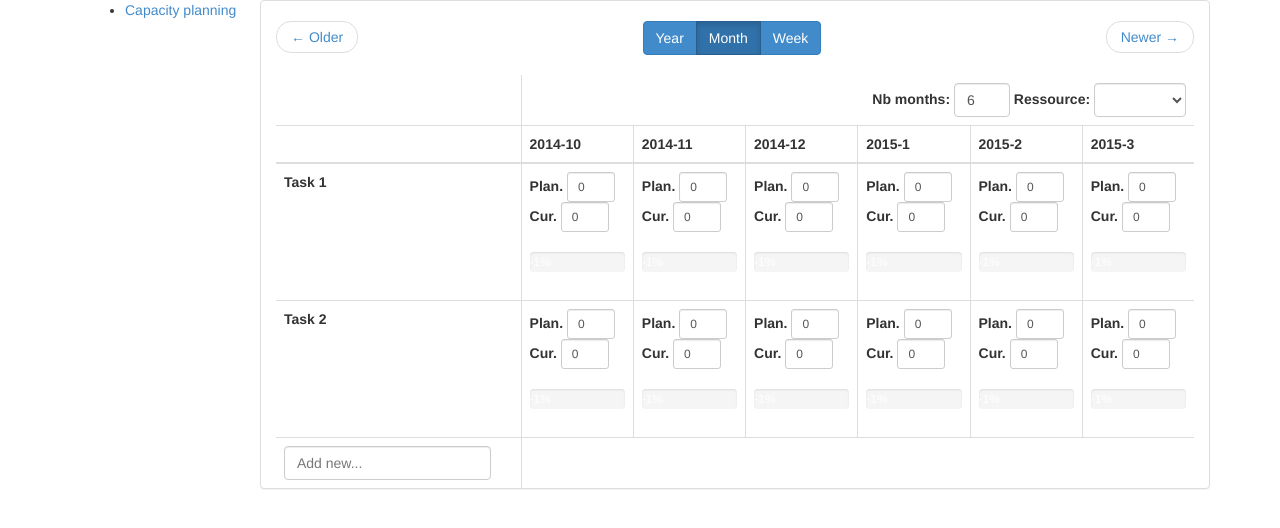
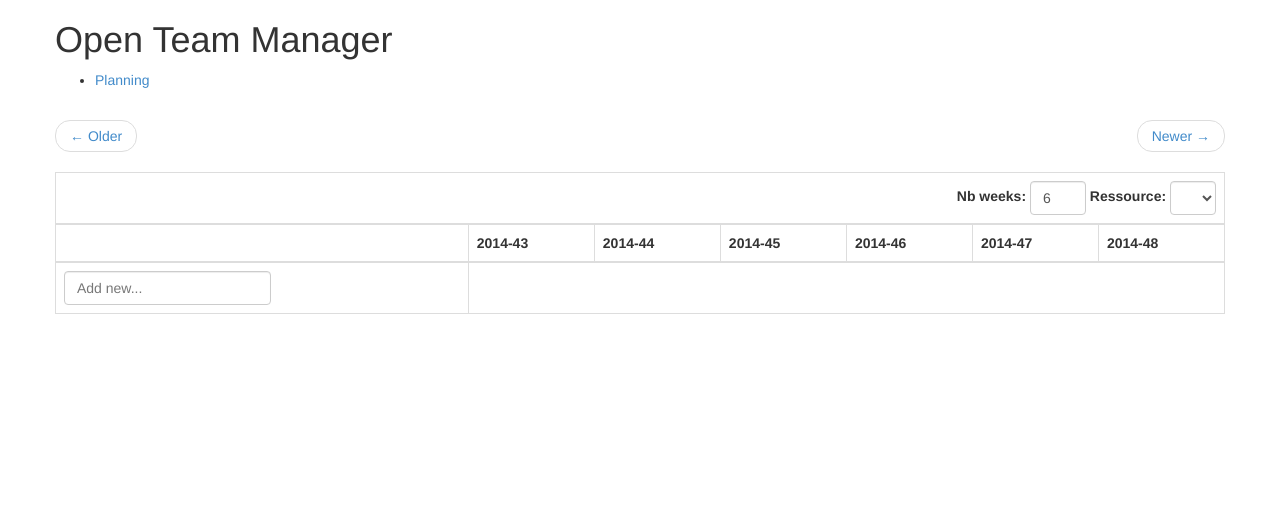
Before and after one commit to gyzpunk/opentm, a Django app: page / in a window 1280 px wide. Shown: the top 528 px of the page. Run offline with Django 3.2, Linux system fonts and the light colour scheme; lists and menus that the app fills with data are empty; parts of the project's set-up code (start-up, migrations or seed data) failed here and were passed over; some libraries are stand-ins or nearby versions.

Commit message:
API integration in front-end  -  Remove year and month selection (leave only week view)  -  Assignation modification not actually working for the moment

```diff
--- a/api/views.py
+++ b/api/views.py
@@ -7,6 +7,7 @@ from api.serializers import TaskSerializer, UserSerializer, AssignationSerialize
 class AssignationViewSet(viewsets.ModelViewSet):
     queryset = Assignation.objects.all()
     serializer_class = AssignationSerializer
+    filter_fields = ('user', 'task', )
 
 
 class UserViewSet(viewsets.ModelViewSet):
--- a/front/static/js/controllers.js
+++ b/front/static/js/controllers.js
@@ -1,46 +1,25 @@
-var wkldApp = angular.module('wkldApp', []);
+var wkldApp = new angular.module('wkldApp', ['ngResource']);
 
-wkldApp.controller('wkldTable', function($scope) {
+wkldApp.config(function($httpProvider) {
+    $httpProvider.defaults.xsrfCookieName = 'csrftoken';
+    $httpProvider.defaults.xsrfHeaderName = 'X-CSRFToken';
+});
+
+wkldApp.controller('wkldTable', function($scope, $resource) {
+    var User = $resource('/api/users/:userId/', {userId: '@id'});
+    var Task = $resource('/api/tasks/:taskId/', {taskId: '@id'}, {}, {stripTrailingSlashes: false});
+    var Assignation = $resource('/api/assignations/:assignationId/', {assignationId: '@id'});
+
     $scope.sel_date = new Date();
 
-	$scope.slot_type = 'month';
+    $scope.slot_type = 'week';
     $scope.nb_slots = 6;
 
     $scope.task_rows = {};
 
     $scope.new_task_name = '';
 
-	$scope.resources = [
-		{
-			name: 'Florent'
-		},
-		{
-			name: 'Jeremy'
-		}
-	];
-
-	$scope.wkld = {
-		'Task 1': {
-			'2014-44': {
-				'planned': 4,
-				'current': 4
-			},
-			'2014-45': {
-				'planned': 4,
-				'current': 3
-			}
-		},
-		'Task 2': {
-			'2014-46': {
-				'planned': 5,
-				'current': 3
-			},
-			'2014-48': {
-				'planned': 5,
-				'current': 1
-			}
-		}
-	};
+    $scope.users = User.query();
 
     $scope.prevSlot = function() {$scope.sel_date.setInterval($scope.slot_type, -1);}
     $scope.nextSlot = function() {$scope.sel_date.setInterval($scope.slot_type, 1);}
@@ -61,13 +40,14 @@ wkldApp.controller('wkldTable', function($scope) {
     function getTaskRows() {
         var ret = {};
         var slots = $scope.getSlots();
-		for(var i in $scope.wkld) {
-			ret[i] = initializeTaskRow();
-			for(var j in $scope.wkld[i]) {
-				var index = slots.indexOf(j);
-				if(index >= 0) {ret[i][index] = $scope.wkld[i][j];}
+        var assignations = Assignation.query({user:$scope.current_userId}, function() {
+            for(var i in assignations) {
+                if(!(assignations[i] instanceof Assignation)) {continue;}
+                if(ret[assignations[i]['task_name']] == undefined) {ret[assignations[i]['task_name']] = initializeTaskRow();}
+                var index = slots.indexOf(assignations[i]['year']+'-'+assignations[i][$scope.slot_type]);
+                if(index >= 0) {ret[assignations[i]['task_name']][index] = assignations[i];}
             }
-		}
+        });
         return ret;
     }
 
@@ -75,7 +55,7 @@ wkldApp.controller('wkldTable', function($scope) {
         var ret = [];
         for(var i=0; i<$scope.nb_slots; i++) {
             ret.push(
-				{'planned':0, 'current':0}
+                {'wkld_planned':0, 'wkld_current':0}
             );
         }
         return ret;
@@ -90,7 +70,7 @@ wkldApp.controller('wkldTable', function($scope) {
             if(current > 0) {return 101;}
             return -1;
         }
-		return current*100/total
+        return Math.floor(current*100/total)
     };
 
     $scope.getAchClass = function(current, planned) {
@@ -111,8 +91,10 @@ wkldApp.controller('wkldTable', function($scope) {
     }
 
     $scope.addNewTask = function() {
-		$scope.wkld[$scope.new_task_name] = {};
+        Task.save({name:$scope.new_task_name}, function() {
+            $scope.task_rows[$scope.new_task_name] = initializeTaskRow();
 		    $scope.new_task_name = '';
+        });
     }
 
     $scope.task_rows = getTaskRows();
--- a/front/templates/front/index.html
+++ b/front/templates/front/index.html
@@ -7,43 +7,45 @@
         <link rel="stylesheet" href="{% static 'css/bootstrap.min.css' %}">
         <script src="{% static 'js/bootstrap.min.js' %}"></script>
         <script src="{% static 'js/angular.min.js' %}"></script>
+        <script src="{% static 'js/angular-resource.min.js' %}"></script>
         <script src="{% static 'js/Date.js' %}"></script>
         <script src="{% static 'js/controllers.js' %}"></script>
     </head>
     {% verbatim %}
     <body class="container">
-        <div class="col-sm-2">
+        <div class="row">
+            <h1>Open Team Manager</h1>
+        </div>
+        <div class="row">
             <nav>
                 <ul>
-                    <li><a href="#">Capacity planning</a></li>
+                    <li><a href="#">Planning</a></li>
                 </ul>
             </nav>
         </div>
-        <div class="col-sm-10 panel panel-default" ng-controller="wkldTable">
+        <div class="row">
+            <div ng-controller="wkldTable">
                 <ul class="pager">
                     <li class="previous"><a ng-click="prevSlot();refresh()" href="#">&larr; Older</a></li>
-                <li>
+                    <!-- <li>
                         <div class="btn-group">
                             <button class="btn btn-primary" ng-class="{active:(slot_type=='year')}" ng-click="slot_type='year';refresh()">Year</button>
                             <button class="btn btn-primary" ng-class="{active:(slot_type=='month')}" ng-click="slot_type='month';refresh()">Month</button>
                             <button class="btn btn-primary" ng-class="{active:(slot_type=='week')}" ng-click="slot_type='week';refresh()">Week</button>
                         </div>
-                </li>
+                    </li> -->
                     <li class="next"><a ng-click="nextSlot();refresh()" href="#">Newer &rarr;</a></li>
                 </ul>
                 <!-- WORKLOAD TABLE BEGIN -->
                 <table class="table table-bordered form-inline">
                     <thead>
                         <tr>
-                        <td>
-                            {{ current_name }}
-                        </td>
-                        <td colspan="{{ nb_slots }}" class="text-right">
+                            <td colspan="{{ nb_slots + 1 }}" class="text-right">
                                 <label>Nb {{slot_type}}s:</label>
                                 <input type="number" class="form-control" style="width:4em;" ng-change="refresh()" ng-model="nb_slots">
                                 <label>Ressource:</label>
-                            <select class="form-control" ng-change="refresh()" ng-model="current_name">
-                                <option ng-repeat="resource in resources">{{ resource.name }}</option>
+                                <select class="form-control" ng-change="refresh()" ng-model="current_userId">
+                                    <option ng-repeat="user in users" value="{{ user.id }}">{{ user.first_name }} {{ user.last_name }}</option>
                                 </select>
                             </td>
                         </tr>
@@ -55,14 +57,14 @@
                     <tbody>
                         <tr ng-repeat="(name,slots) in task_rows">
                             <th>{{ name }}</th>
-                        <td ng-repeat="slot_charges in slots">
+                            <td ng-repeat="slot_charges in slots" class="text-right">
                                 <label>Plan.</label>
-                            <input style="width:4em" class="form-control input-sm" ng-model="slot_charges.planned" type="number" min="0" max="{{getInputMax()}}"></input><br>
+                                <input style="width:4em" class="form-control input-sm" ng-model="slot_charges.wkld_planned" type="number" min="0" max="{{getInputMax()}}"></input><br>
                                 <label>Cur.</label>
-                            <input style="width:4em" class="form-control input-sm" ng-model="slot_charges.current" type="number" min="0" max="{{getInputMax()}}"></input><br><br>
+                                <input style="width:4em" class="form-control input-sm" ng-model="slot_charges.wkld_current" type="number" min="0" max="{{getInputMax()}}"></input><br><br>
                                 <div class="progress">
-                                <div class="progress-bar" ng-class="getAchClass(slot_charges.current, slot_charges.planned)" role="progressbar" aria-valuenow="{{ getPercentage(slot_charges.current, slot_charges.planned) }}" aria-valuemin="0" aria-valuemax="100" style="width: {{ getPercentage(slot_charges.current, slot_charges.planned) }}%;">
-                                    {{ getPercentage(slot_charges.current, slot_charges.planned) }}%
+                                    <div class="progress-bar" ng-class="getAchClass(slot_charges.wkld_current, slot_charges.wkld_planned)" role="progressbar" aria-valuenow="{{ getPercentage(slot_charges.wkld_current, slot_charges.wkld_planned) }}" aria-valuemin="0" aria-valuemax="100" style="width: {{ getPercentage(slot_charges.wkld_current, slot_charges.wkld_planned) }}%;">
+                                        {{ getPercentage(slot_charges.wkld_current, slot_charges.wkld_planned) }}%
                                     </div>
                                 </div>
                             </td>
@@ -79,6 +81,7 @@
                 </table>
                 <!-- WORKLOAD TABLE END -->
             </div>
+        </div>
     </body>
     {% endverbatim %}
 </html>
--- a/myworkload/settings.py
+++ b/myworkload/settings.py
@@ -84,3 +84,7 @@ USE_TZ = True
 # https://docs.djangoproject.com/en/1.6/howto/static-files/
 
 STATIC_URL = '/static/'
+
+REST_FRAMEWORK = {
+    'DEFAULT_FILTER_BACKENDS': ('rest_framework.filters.DjangoFilterBackend',)
+}
--- /dev/null
+++ b/requirements.txt
@@ -0,0 +1,3 @@
+Django
+djangorestframework
+django-filter
```
Also changed, not shown: api/serializers.py (+10 -7 lines). Lines whose indentation alone changed are shown as unchanged.
